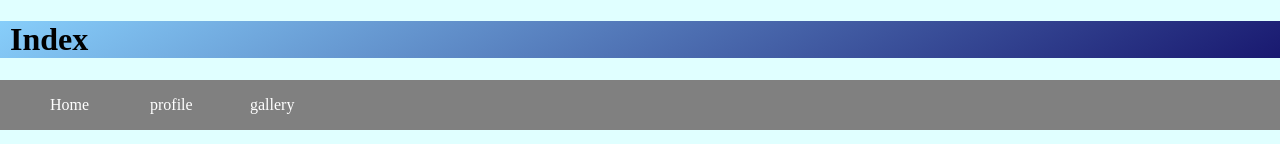
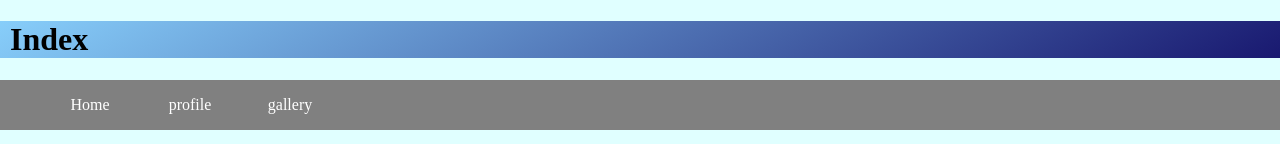
Before and after one commit to ggggg-ggg-g/portfolio, a plain HTML site: page index.html in a window 1280 px wide. Shown: the top 144 px of the page. Drawn offline with Linux system fonts and the light colour scheme.

Commit message:
Update style.css

```diff
--- a/style.css
+++ b/style.css
@@ -41,11 +41,11 @@ header h1 {
 }
 
 .nav a{
+    flex: 1 0 auto;
     text-decoration: none;
     color: white;
     display: block;
     text-align: center;
-    padding: 10%;
 }
 
 .nav :hover{
```
